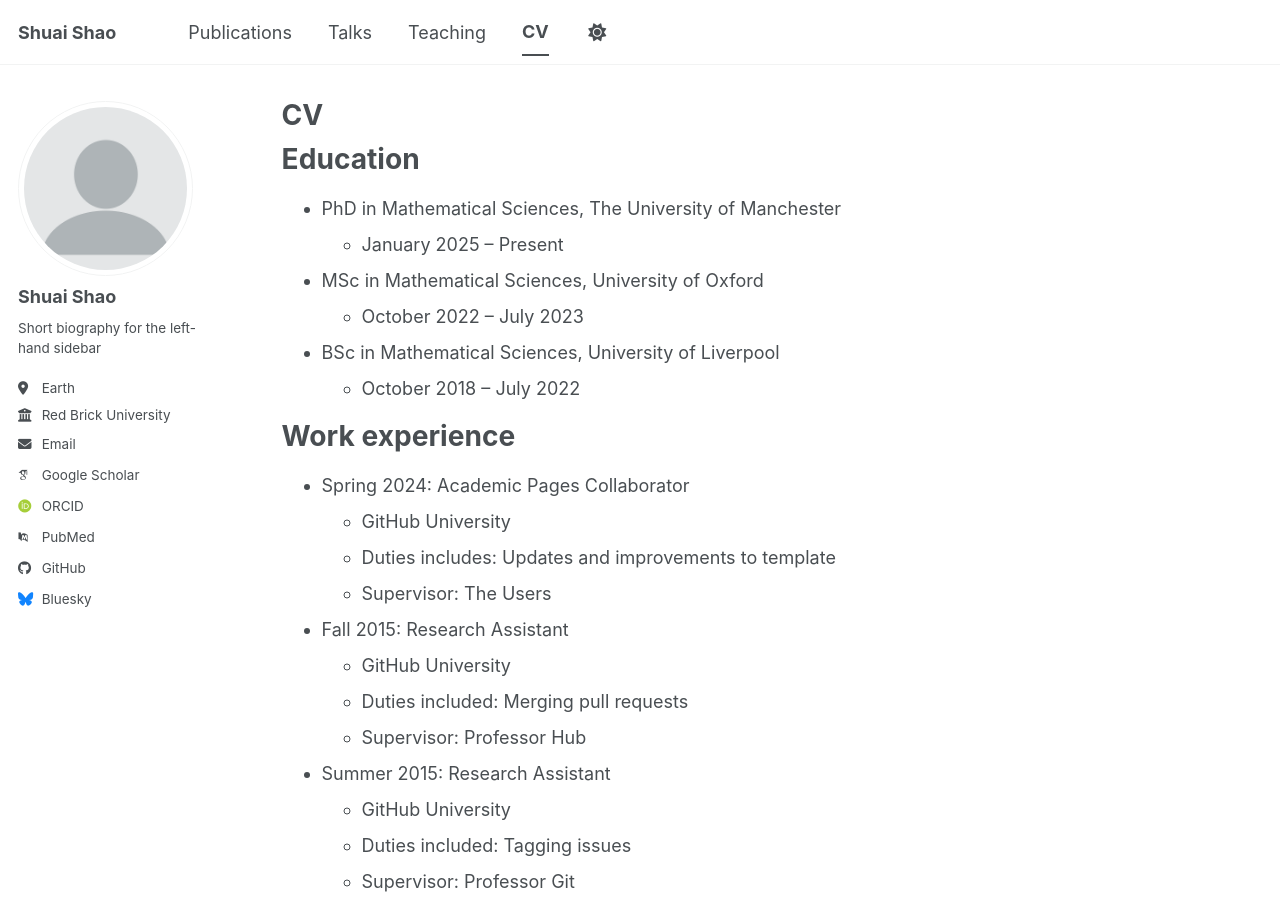
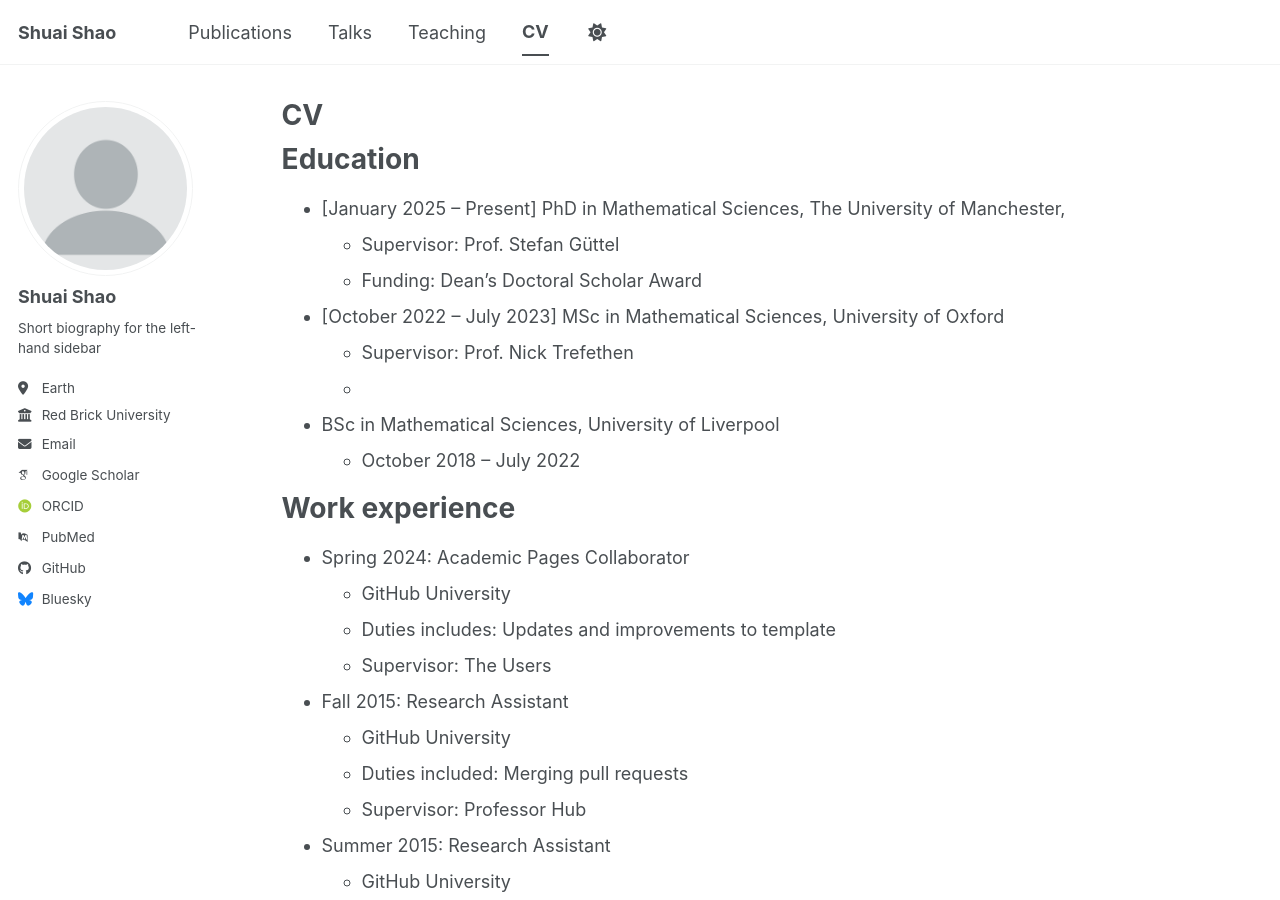
Before and after one commit to ShuaiShao-1203/ShuaiShao-1203.github.io, a Jekyll site: the page built from _pages/cv.md, in a window 1280 px wide and 900 px high. Built offline with Jekyll 4.4.1, drawn with Linux system fonts in a browser that asks for light colours; some web fonts are replaced; a script bundle is joined from its source files by our own code; library files that are not in the unit come from our copies.

Commit message:
Update cv.md

```diff
--- a/_pages/cv.md
+++ b/_pages/cv.md
@@ -14,10 +14,12 @@ redirect_from:
 
 Education
 ======
-* PhD in Mathematical Sciences, The University of Manchester
-  * January 2025 -- Present
-* MSc in Mathematical Sciences, University of Oxford
-  * October 2022 -- July 2023
+* [January 2025 -- Present] PhD in Mathematical Sciences, The University of Manchester,
+  * Supervisor: Prof. Stefan Güttel
+  * Funding: Dean's Doctoral Scholar Award
+* [October 2022 -- July 2023] MSc in Mathematical Sciences, University of Oxford
+  * Supervisor: Prof. Nick Trefethen
+  *
 * BSc in Mathematical Sciences, University of Liverpool
   * October 2018 -- July 2022
 
```
